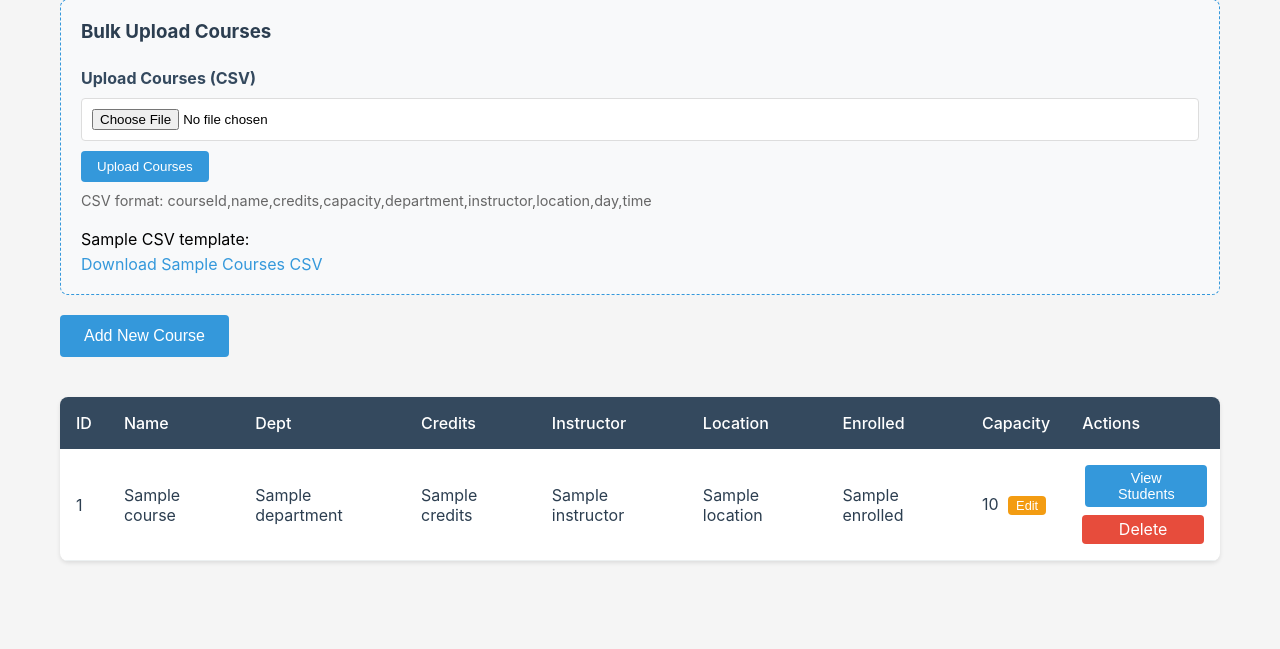
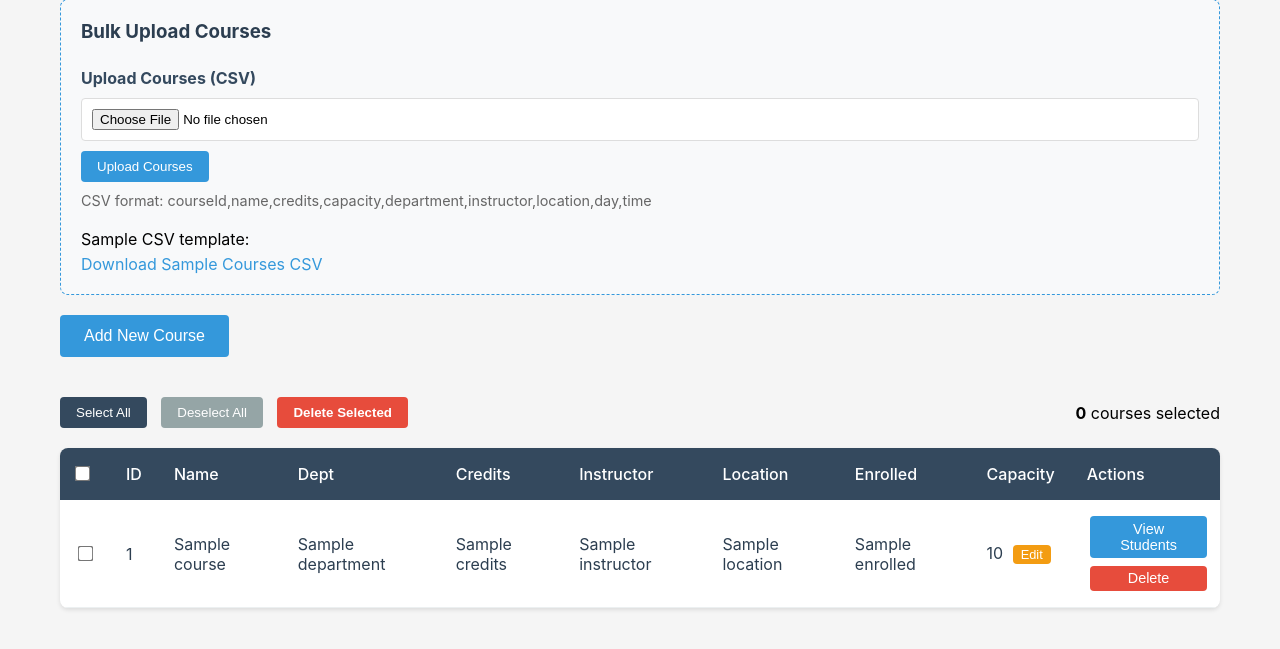
Before and after one commit to 6102project003/addrop-system, a Flask app: template templates/admin/courses.html in a window 1280 px wide. Shown: the part 70-719 px from the top of the page. Run offline with Flask 3, Linux system fonts and the light colour scheme; the template is opened without the code that fills it: most values are stand-ins (such as "Sample title", 1, 10 or a date in 2020).

Commit message:
Update courses.html

```diff
--- a/templates/admin/courses.html
+++ b/templates/admin/courses.html
@@ -84,10 +84,26 @@
     </form>
 </div>
 
-<!-- Courses Table -->
+<!-- Bulk Delete Section with Checkboxes -->
+<div style="margin: 20px 0; display: flex; justify-content: space-between; align-items: center;">
+    <div>
+        <button onclick="selectAll()" style="padding: 8px 16px; background-color: #34495e; color: white; border: none; border-radius: 4px; cursor: pointer; margin-right: 10px;">Select All</button>
+        <button onclick="deselectAll()" style="padding: 8px 16px; background-color: #95a5a6; color: white; border: none; border-radius: 4px; cursor: pointer; margin-right: 10px;">Deselect All</button>
+        <button onclick="deleteSelected()" style="padding: 8px 16px; background-color: #e74c3c; color: white; border: none; border-radius: 4px; cursor: pointer; font-weight: bold;">Delete Selected</button>
+    </div>
+    <div>
+        <span id="selectedCount" style="font-weight: bold;">0</span> courses selected
+    </div>
+</div>
+
+<!-- Courses Table with Checkboxes -->
+<form id="deleteForm" method="POST" action="{{ url_for('admin_bulk_delete_courses') }}">
     <table class="courses-table" style="width: 100%; background: white; border-radius: 8px; overflow: hidden; box-shadow: 0 2px 4px rgba(0,0,0,0.1); margin-top: 20px;">
         <thead>
             <tr>
+                <th style="background-color: #34495e; color: white; padding: 1rem; text-align: left; width: 50px;">
+                    <input type="checkbox" onclick="toggleAll(this)" style="transform: scale(1.2);">
+                </th>
                 <th style="background-color: #34495e; color: white; padding: 1rem; text-align: left;">ID</th>
                 <th style="background-color: #34495e; color: white; padding: 1rem; text-align: left;">Name</th>
                 <th style="background-color: #34495e; color: white; padding: 1rem; text-align: left;">Dept</th>
@@ -102,6 +118,9 @@
         <tbody>
             {% for course in courses %}
             <tr>
+                <td style="padding: 1rem; border-bottom: 1px solid #ecf0f1; text-align: center;">
+                    <input type="checkbox" name="course_ids" value="{{ course.courseId }}" onchange="updateCount()" style="transform: scale(1.2);">
+                </td>
                 <td style="padding: 1rem; border-bottom: 1px solid #ecf0f1;">{{ course.courseId }}</td>
                 <td style="padding: 1rem; border-bottom: 1px solid #ecf0f1;">{{ course.name }}</td>
                 <td style="padding: 1rem; border-bottom: 1px solid #ecf0f1;">{{ course.department }}</td>
@@ -116,15 +135,15 @@
                 <td style="padding: 1rem; border-bottom: 1px solid #ecf0f1;">
                     <div style="display: flex; flex-direction: column; gap: 8px;">
                         <button type="button" onclick="viewStudents('{{ course.courseId }}')" style="padding: 0.3rem 1rem; background-color: #3498db; color: white; border: none; border-radius: 4px; cursor: pointer; width: 100%;">View Students</button>
-                    <a href="{{ url_for('admin_delete_course', course_id=course.courseId) }}"
-                       style="padding: 0.3rem 1rem; background-color: #e74c3c; color: white; text-decoration: none; border-radius: 4px; display: block; text-align: center; width: 100%; box-sizing: border-box;"
-                       onclick="return confirm('Are you sure you want to delete this course?')">Delete</a>
+                        <button type="button" onclick="deleteSingle('{{ course.courseId }}')"
+                           style="padding: 0.3rem 1rem; background-color: #e74c3c; color: white; border: none; border-radius: 4px; cursor: pointer; width: 100%;">Delete</button>
                     </div>
                 </td>
             </tr>
             {% endfor %}
         </tbody>
     </table>
+</form>
 
 <!-- Edit Capacity Modal (hidden by default) -->
 <div id="editModal" style="display: none; position: fixed; top: 0; left: 0; width: 100%; height: 100%; background-color: rgba(0,0,0,0.5); z-index: 1000;">
@@ -197,14 +216,87 @@ function downloadSampleCourses() {
     window.URL.revokeObjectURL(url);
 }
 
+// Checkbox functions
+function toggleAll(source) {
+    const checkboxes = document.getElementsByName('course_ids');
+    for (let i = 0; i < checkboxes.length; i++) {
+        checkboxes[i].checked = source.checked;
+    }
+    updateCount();
+}
+
+function selectAll() {
+    const checkboxes = document.getElementsByName('course_ids');
+    for (let i = 0; i < checkboxes.length; i++) {
+        checkboxes[i].checked = true;
+    }
+    document.querySelector('thead input[type="checkbox"]').checked = true;
+    updateCount();
+}
+
+function deselectAll() {
+    const checkboxes = document.getElementsByName('course_ids');
+    for (let i = 0; i < checkboxes.length; i++) {
+        checkboxes[i].checked = false;
+    }
+    document.querySelector('thead input[type="checkbox"]').checked = false;
+    updateCount();
+}
+
+function updateCount() {
+    const checkboxes = document.getElementsByName('course_ids');
+    let count = 0;
+    for (let i = 0; i < checkboxes.length; i++) {
+        if (checkboxes[i].checked) count++;
+    }
+    document.getElementById('selectedCount').innerText = count;
+}
+
+function deleteSelected() {
+    const checkboxes = document.getElementsByName('course_ids');
+    let selected = [];
+    for (let i = 0; i < checkboxes.length; i++) {
+        if (checkboxes[i].checked) {
+            selected.push(checkboxes[i].value);
+        }
+    }
+
+    if (selected.length === 0) {
+        alert('Please select at least one course to delete.');
+        return;
+    }
+
+    if (confirm('Are you sure you want to delete ' + selected.length + ' selected course(s)?')) {
+        document.getElementById('deleteForm').submit();
+    }
+}
+
+function deleteSingle(courseId) {
+    if (confirm('Are you sure you want to delete course ' + courseId + '?')) {
+        // Create a form and submit
+        const form = document.createElement('form');
+        form.method = 'POST';
+        form.action = "{{ url_for('admin_bulk_delete_courses') }}";
+
+        const input = document.createElement('input');
+        input.type = 'hidden';
+        input.name = 'course_ids';
+        input.value = courseId;
+
+        form.appendChild(input);
+        document.body.appendChild(form);
+        form.submit();
+    }
+}
+
 // Edit Capacity functions
 function editCapacity(courseId) {
     // Get course details from the table row
     const row = event.target.closest('tr');
     const cells = row.getElementsByTagName('td');
-    const courseName = cells[1].innerText;
-    const enrolled = cells[6].innerText;
-    const currentCapacity = cells[7].innerText.split('Edit')[0].trim();
+    const courseName = cells[2].innerText;
+    const enrolled = cells[7].innerText;
+    const currentCapacity = cells[8].innerText.split('Edit')[0].trim();
 
     // Fill modal
     document.getElementById('editCourseId').value = courseId;
```
Lines whose indentation alone changed are shown as unchanged.
